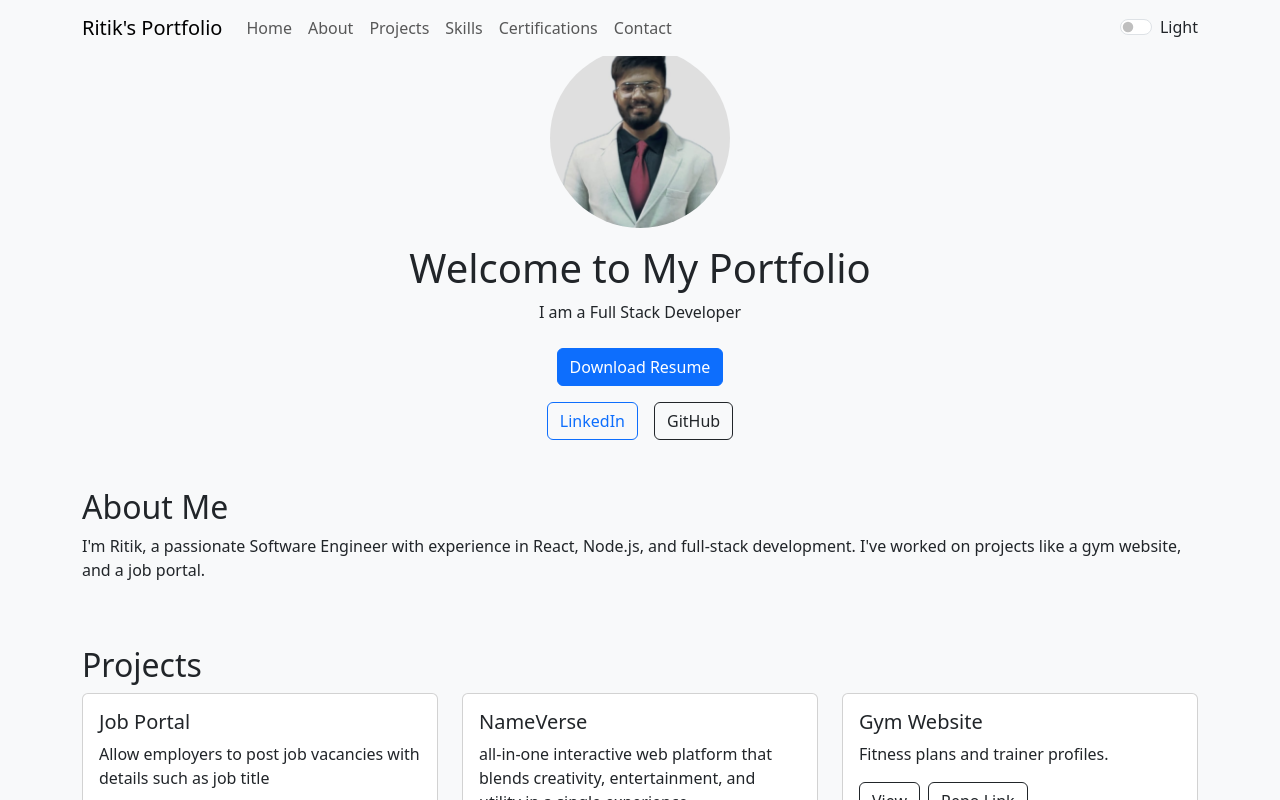
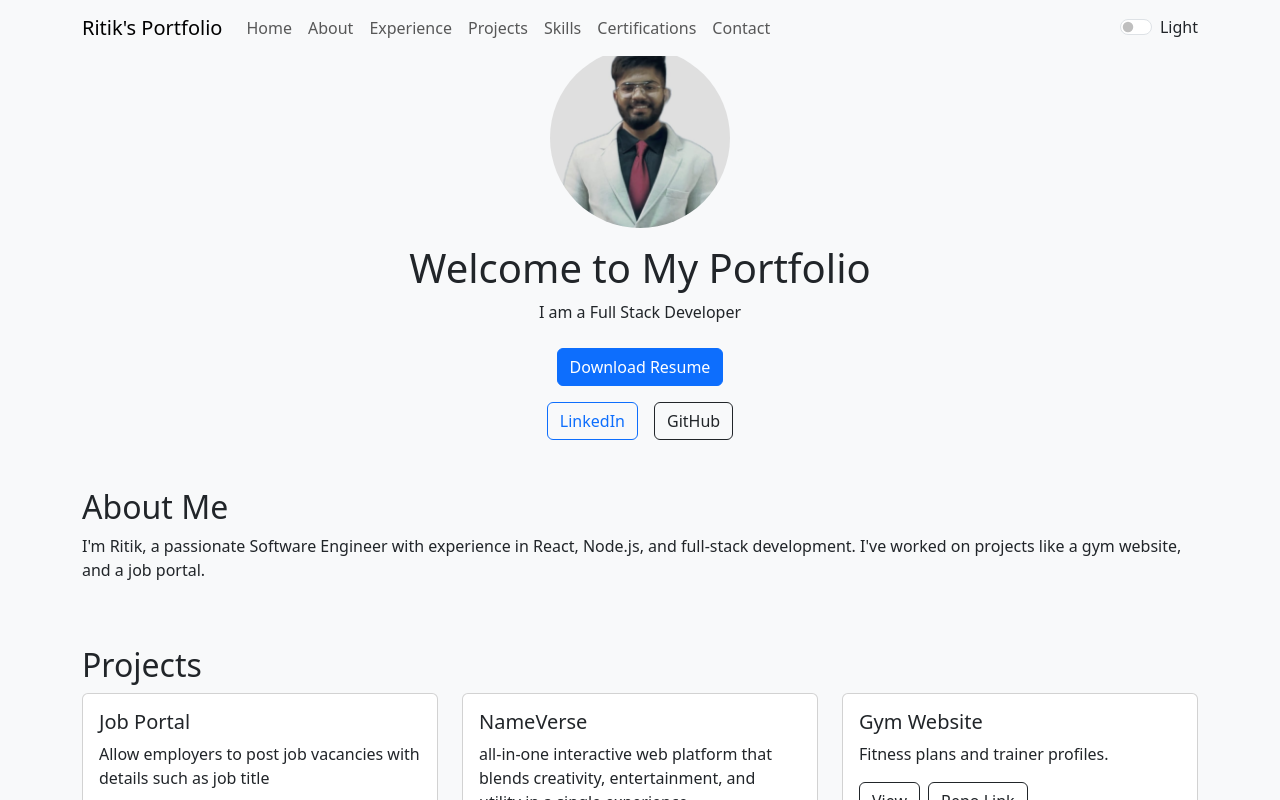
Before and after one commit to RITIKRAJGUPTA/PortfolioRRRGRitik, a React (Create React App) app in the folder client/: page / in a window 1280 px wide. Shown: the top 800 px of the page. Built offline with nearby package versions, Linux system fonts and the light colour scheme.

Commit message:
Update Navbar.js
fifth

```diff
--- a/client/src/components/Navbar.js
+++ b/client/src/components/Navbar.js
@@ -11,6 +11,7 @@ const NavigationBar = ({ darkMode, setDarkMode }) => {
           <Nav className="me-auto">
             <Nav.Link href="#home">Home</Nav.Link>
             <Nav.Link href="#about">About</Nav.Link>
+            <Nav.Link href="#experience">Experience</Nav.Link>
             <Nav.Link href="#projects">Projects</Nav.Link>
             <Nav.Link href="#skills">Skills</Nav.Link>
             <Nav.Link href="#certifications">Certifications</Nav.Link>
```
